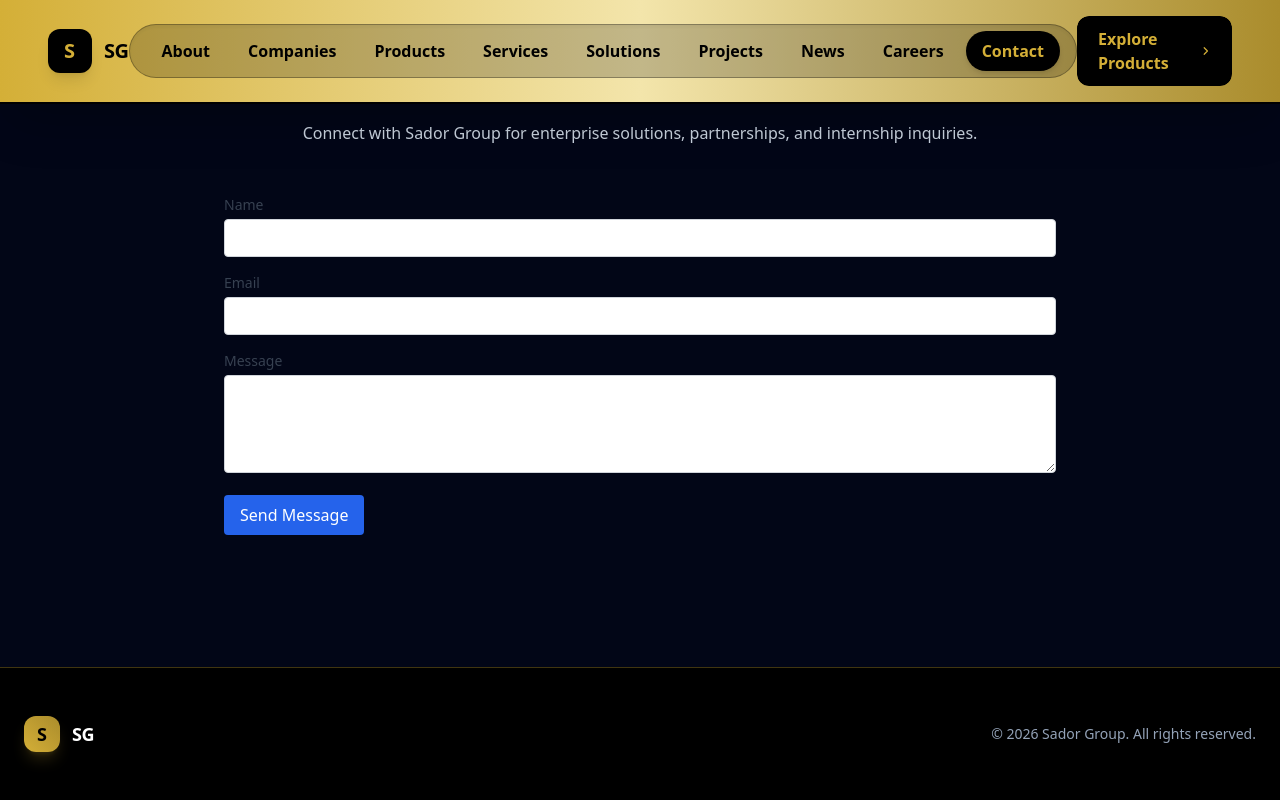
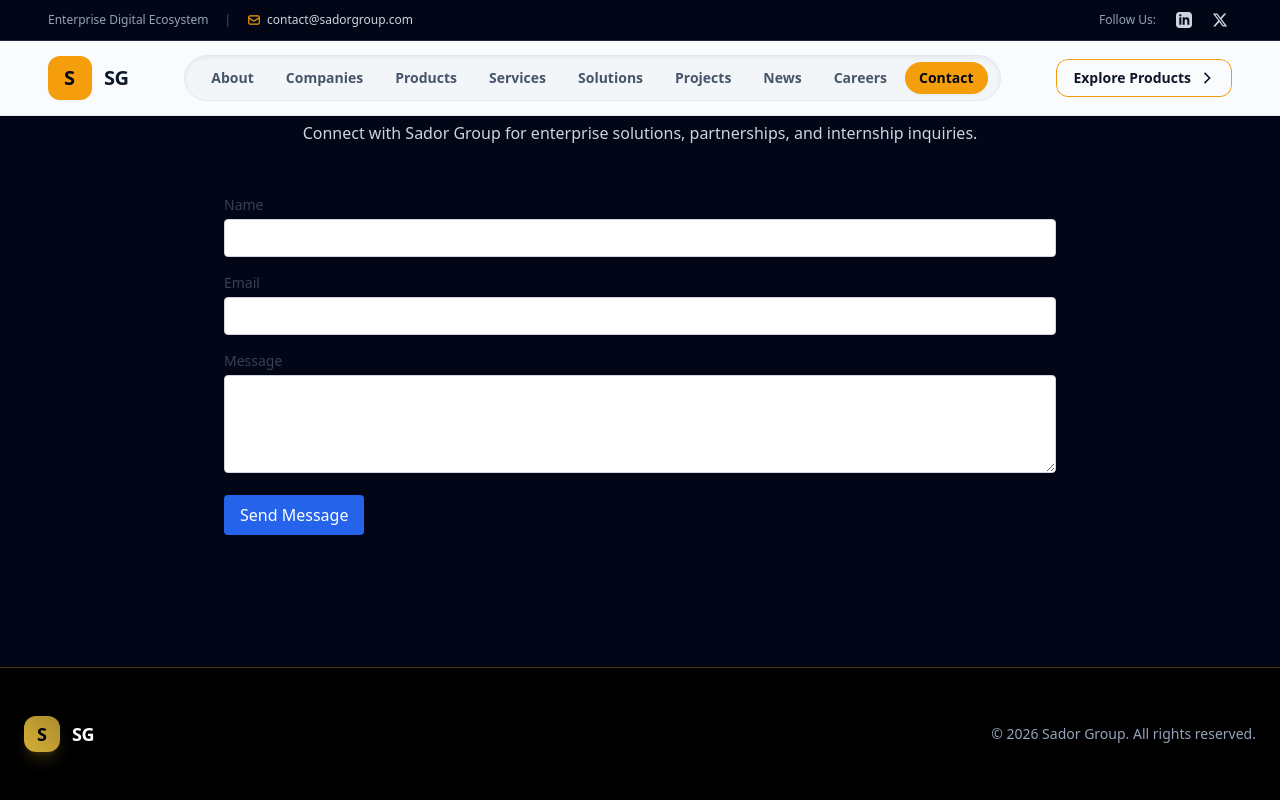
Before and after one commit to bante27/sador-group-website, a React (Vite) app: page /contact in a window 1280 px wide. Built offline with nearby package versions, Linux system fonts and the light colour scheme.

Commit message:
dual-tier layout with top utility bar and social media integration

```diff
--- a/src/components/layout/Header.tsx
+++ b/src/components/layout/Header.tsx
@@ -1,4 +1,4 @@
-import React, { useState, useEffect } from 'react';
+import { useState, useEffect } from 'react';
 import { Link, useLocation } from 'react-router-dom';
 import { navigationConfig } from '../../config/navigation.config';
 
@@ -29,33 +29,72 @@ export function Header() {
 
     return (
         <header
-            className={`fixed top-0 left-0 w-full z-50 transition-transform duration-200 ease-out ${isVisible ? 'translate-y-0' : '-translate-y-full'
-                } bg-gradient-to-r from-[#D4AF37] via-[#F3E5AB] to-[#AA8C2C] shadow-2xl border-b-2 border-black`}
+            className={`fixed top-0 left-0 w-full z-50 transition-transform duration-300 ease-out ${isVisible ? 'translate-y-0' : '-translate-y-full'
+                } shadow-sm`}
         >
-            <div className="max-w-[1600px] mx-auto px-4 sm:px-6 lg:px-8 xl:px-12 py-3 lg:py-4 flex items-center justify-between">
-                {/* Branding / Logo */}
+            <div className="bg-slate-950 text-slate-300 text-xs py-2 px-4 sm:px-6 lg:px-8 xl:px-12 border-b border-slate-800">
+                <div className="max-w-[1600px] mx-auto flex items-center justify-between">
+                    <div className="flex items-center gap-4">
+                        <span className="hidden sm:inline text-slate-400">Enterprise Digital Ecosystem</span>
+                        <span className="hidden sm:inline text-slate-600">|</span>
+                        <a href="mailto:contact@sadorgroup.com" className="hover:text-amber-400 transition-colors flex items-center gap-1.5">
+                            <svg className="w-3.5 h-3.5 text-amber-500" fill="none" stroke="currentColor" viewBox="0 0 24 24">
+                                <path strokeLinecap="round" strokeLinejoin="round" strokeWidth="2" d="M3 8l7.89 5.26a2 2 0 002.22 0L21 8M5 19h14a2 2 0 002-2V7a2 2 0 00-2-2H5a2 2 0 00-2 2v10a2 2 0 002 2z" />
+                            </svg>
+                            contact@sadorgroup.com
+                        </a>
+                    </div>
+                    <div className="flex items-center gap-3">
+                        <span className="text-slate-400 mr-1 hidden md:inline">Follow Us:</span>
+                        <a
+                            href="https://linkedin.com"
+                            target="_blank"
+                            rel="noopener noreferrer"
+                            className="text-slate-300 hover:text-amber-400 transition-colors p-1"
+                            aria-label="LinkedIn"
+                        >
+                            <svg className="w-4 h-4" fill="currentColor" viewBox="0 0 24 24">
+                                <path d="M19 0h-14c-2.761 0-5 2.239-5 5v14c0 2.761 2.239 5 5 5h14c2.762 0 5-2.239 5-5v-14c0-2.761-2.238-5-5-5zm-11 19h-3v-11h3v11zm-1.5-12.268c-.966 0-1.75-.79-1.75-1.764s.784-1.764 1.75-1.764 1.75.79 1.75 1.764-.783 1.764-1.75 1.764zm13.5 12.268h-3v-5.604c0-3.368-4-3.113-4 0v5.604h-3v-11h3v1.765c1.396-2.586 7-2.777 7 2.476v6.759z" />
+                            </svg>
+                        </a>
+                        <a
+                            href="https://twitter.com"
+                            target="_blank"
+                            rel="noopener noreferrer"
+                            className="text-slate-300 hover:text-amber-400 transition-colors p-1"
+                            aria-label="Twitter"
+                        >
+                            <svg className="w-4 h-4" fill="currentColor" viewBox="0 0 24 24">
+                                <path d="M18.244 2.25h3.308l-7.227 8.26 8.502 11.24H16.17l-5.214-6.817L4.99 21.75H1.68l7.73-8.835L1.254 2.25H8.08l4.713 6.231zm-1.161 17.52h1.833L7.084 4.126H5.117z" />
+                            </svg>
+                        </a>
+                    </div>
+                </div>
+            </div>
+            <div className="bg-[#fafbfc] border-b border-slate-200/80 backdrop-blur-md">
+                <div className="max-w-[1600px] mx-auto px-4 sm:px-6 lg:px-8 xl:px-12 py-3.5 flex items-center justify-between">
+
+                    {/* Logo */}
                     <Link to="/" className="flex items-center gap-3 group">
-                    <div className="w-10 h-10 lg:w-11 lg:h-11 rounded-xl bg-black flex items-center justify-center shadow-lg group-hover:scale-105 transition-transform">
-                        <span className="text-[#D4AF37] font-black text-xl tracking-wider">S</span>
+                        <div className="w-10 h-10 lg:w-11 lg:h-11 rounded-xl bg-amber-500 flex items-center justify-center shadow-sm group-hover:scale-105 transition-transform">
+                            <span className="text-slate-950 font-black text-xl tracking-wider">S</span>
                         </div>
                         <div className="flex flex-col">
-                        <span className="text-black font-extrabold text-base sm:text-lg lg:text-xl tracking-tight">
+                            <span className="text-slate-900 font-extrabold text-base sm:text-lg lg:text-xl tracking-tight">
                                 SG
                             </span>
                         </div>
                     </Link>
-
-                {/* Desktop Navigation */}
-                <nav className="hidden xl:flex items-center gap-1.5 bg-black/20 px-4 py-1.5 rounded-full border border-black/30 shadow-inner">
+                    <nav className="hidden xl:flex items-center gap-1 bg-slate-100/80 px-3 py-1.5 rounded-full border border-slate-200 shadow-inner">
                         {navigationConfig.mainNav.map((item) => {
                             const isActive = location.pathname === item.href;
                             return (
                                 <Link
                                     key={item.href}
                                     to={item.href}
-                                className={`px-4 py-2 rounded-full text-sm lg:text-base font-semibold transition-all ${isActive
-                                        ? 'bg-black text-[#D4AF37] shadow-md'
-                                        : 'text-black hover:text-white hover:bg-black/30'
+                                    className={`px-3.5 py-1.5 rounded-full text-sm font-semibold transition-all ${isActive
+                                        ? 'bg-amber-500 text-slate-950 shadow-sm'
+                                        : 'text-slate-600 hover:text-amber-600 hover:bg-white/60'
                                         }`}
                                 >
                                     {item.title}
@@ -63,15 +102,13 @@ export function Header() {
                             );
                         })}
                     </nav>
-
-                {/* Right Action CTA (Desktop) */}
                     <div className="hidden sm:flex items-center gap-3">
                         <Link
                             to="/products"
                             className="relative group overflow-hidden rounded-xl p-[1px] focus:outline-none"
                         >
-                        <span className="absolute inset-0 bg-black rounded-xl transition-all duration-300"></span>
-                        <span className="relative px-5 py-2.5 rounded-[11px] bg-black text-[#D4AF37] font-bold text-sm lg:text-base flex items-center gap-2 transition-all group-hover:bg-black/90 group-hover:text-white shadow-md">
+                            <span className="absolute inset-0 bg-amber-500 rounded-xl transition-all duration-300"></span>
+                            <span className="relative px-4 py-2 rounded-[11px] bg-[#fafbfc] text-slate-900 font-bold text-sm flex items-center gap-2 transition-all group-hover:bg-amber-500 group-hover:text-slate-950 shadow-sm">
                                 Explore Products
                                 <svg className="w-4 h-4 transition-transform group-hover:translate-x-0.5" fill="none" stroke="currentColor" viewBox="0 0 24 24">
                                     <path strokeLinecap="round" strokeLinejoin="round" strokeWidth="2.5" d="M9 5l7 7-7 7" />
@@ -79,12 +116,10 @@ export function Header() {
                             </span>
                         </Link>
                     </div>
-
-                {/* Mobile Menu Toggle Button */}
                     <div className="xl:hidden flex items-center">
                         <button
                             onClick={() => setMobileMenuOpen(!mobileMenuOpen)}
-                        className="p-2 rounded-lg bg-black text-[#D4AF37] focus:outline-none shadow-md"
+                            className="p-2 rounded-lg bg-slate-100 text-slate-900 focus:outline-none shadow-sm"
                             aria-label="Toggle Menu"
                         >
                             {mobileMenuOpen ? (
@@ -99,11 +134,10 @@ export function Header() {
                         </button>
                     </div>
                 </div>
-
-            {/* Mobile Collapsible Navigation Menu */}
+            </div>
             {mobileMenuOpen && (
-                <div className="xl:hidden bg-gradient-to-r from-[#D4AF37] via-[#F3E5AB] to-[#AA8C2C] border-t-2 border-black px-4 py-4 flex flex-col gap-2 shadow-xl transition-all">
-                    <div className="text-[11px] font-bold text-black uppercase tracking-wider px-2 pb-1">Navigation</div>
+                <div className="xl:hidden bg-[#fafbfc] border-t border-slate-200 px-4 py-4 flex flex-col gap-2 shadow-lg transition-all">
+                    <div className="text-[11px] font-bold text-slate-400 uppercase tracking-wider px-2 pb-1">Navigation</div>
                     {navigationConfig.mainNav.map((item) => {
                         const isActive = location.pathname === item.href;
                         return (
@@ -112,22 +146,34 @@ export function Header() {
                                 to={item.href}
                                 onClick={() => setMobileMenuOpen(false)}
                                 className={`text-sm font-semibold py-2.5 px-3 rounded-lg transition-all block ${isActive
-                                        ? 'bg-black text-[#D4AF37]'
-                                        : 'text-black hover:bg-black/20'
+                                    ? 'bg-amber-500 text-slate-950'
+                                    : 'text-slate-700 hover:bg-slate-100'
                                     }`}
                             >
                                 {item.title}
                             </Link>
                         );
                     })}
-                    <div className="pt-2 border-t border-black/20 mt-2">
+                    <div className="pt-3 border-t border-slate-200 mt-2 flex flex-col gap-3">
                         <Link
                             to="/products"
                             onClick={() => setMobileMenuOpen(false)}
-                            className="w-full text-center py-2.5 px-4 rounded-lg bg-black text-[#D4AF37] font-bold text-sm block shadow-md"
+                            className="w-full text-center py-2.5 px-4 rounded-lg bg-amber-500 text-slate-950 font-bold text-sm block shadow-sm"
                         >
                             Explore Products
                         </Link>
+                        <div className="flex items-center justify-center gap-4 pt-2 text-slate-600">
+                            <a href="https://linkedin.com" target="_blank" rel="noopener noreferrer" className="p-2 rounded-lg bg-slate-100 hover:text-amber-600">
+                                <svg className="w-4 h-4" fill="currentColor" viewBox="0 0 24 24">
+                                    <path d="M19 0h-14c-2.761 0-5 2.239-5 5v14c0 2.761 2.239 5 5 5h14c2.762 0 5-2.239 5-5v-14c0-2.761-2.238-5-5-5zm-11 19h-3v-11h3v11zm-1.5-12.268c-.966 0-1.75-.79-1.75-1.764s.784-1.764 1.75-1.764 1.75.79 1.75 1.764-.783 1.764-1.75 1.764zm13.5 12.268h-3v-5.604c0-3.368-4-3.113-4 0v5.604h-3v-11h3v1.765c1.396-2.586 7-2.777 7 2.476v6.759z" />
+                                </svg>
+                            </a>
+                            <a href="https://twitter.com" target="_blank" rel="noopener noreferrer" className="p-2 rounded-lg bg-slate-100 hover:text-amber-600">
+                                <svg className="w-4 h-4" fill="currentColor" viewBox="0 0 24 24">
+                                    <path d="M18.244 2.25h3.308l-7.227 8.26 8.502 11.24H16.17l-5.214-6.817L4.99 21.75H1.68l7.73-8.835L1.254 2.25H8.08l4.713 6.231zm-1.161 17.52h1.833L7.084 4.126H5.117z" />
+                                </svg>
+                            </a>
+                        </div>
                     </div>
                 </div>
             )}
--- a/src/features/home/components/BusinessEcosystem.tsx
+++ b/src/features/home/components/BusinessEcosystem.tsx
@@ -18,7 +18,7 @@ export function BusinessEcosystem() {
                     setIsVisible(true);
                 }
             },
-            { threshold: 0.4 }
+            { threshold: 0.4 } // ልክ ሴክሽኑ 40% ከፊት ለፊት ሲታይ (face-to-face) motion-ው ይጀምራል
         );
 
         if (sectionRef.current) {
@@ -73,6 +73,8 @@ export function BusinessEcosystem() {
                 <div className="grid grid-cols-1 md:grid-cols-2 lg:grid-cols-4 gap-8">
                     {ecosystemNodes.map((node, index) => {
                         const isLeft = index < 2;
+
+
                         const transformStyle = isVisible
                             ? 'translate(0, 0)'
                             : 'translate(0, 40px)';
```
Lines whose indentation alone changed are shown as unchanged.
